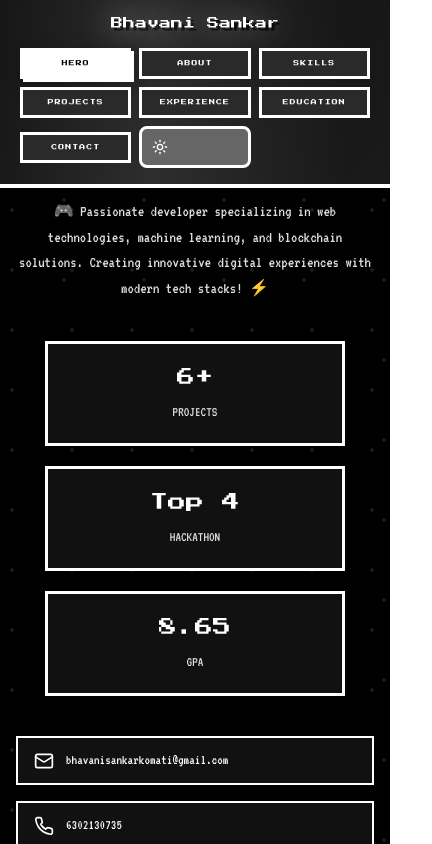
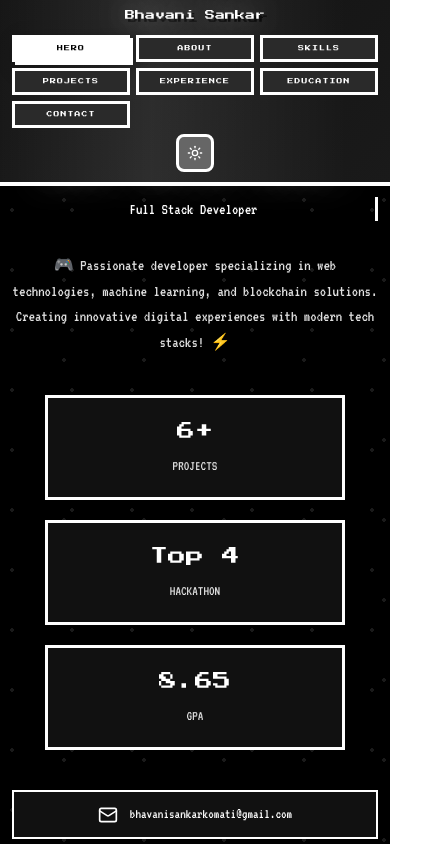
Before and after one commit to KomatiBhavaniSankar/MY-PORTfolio, a React (Vite) app: page / in a window 390 px wide. Shown: the top 844 px of the page, 432 px wide, since content can reach past the window. Built offline with nearby package versions, Linux system fonts and the light colour scheme.

Commit message:
Fix: Hero section and navbar adjustments
- Center the hero section content.
- Adjust the navigation bar to align properly and prevent it from overlapping the name.
- Improve the navigation bar's appearance on mobile screens.

```diff
--- a/src/App.css
+++ b/src/App.css
@@ -1,4 +1,3 @@
-
 /* Import Pixel Fonts */
 @import url('https://fonts.googleapis.com/css2?family=Press+Start+2P&family=VT323:wght@400&display=swap');
 
@@ -109,9 +108,9 @@ body {
 .nav-container {
   max-width: 1200px;
   margin: 0 auto;
-  display: grid;
-  grid-template-columns: auto 1fr auto;
+  display: flex;
   align-items: center;
+  justify-content: space-between;
   padding: 16px 20px;
   gap: 20px;
 }
@@ -125,6 +124,7 @@ body {
   animation: pixelGlow 2s ease-in-out infinite alternate;
   transition: all 0.3s ease;
   cursor: pointer;
+  flex-shrink: 0;
 }
 
 .nav-brand:hover {
@@ -135,13 +135,11 @@ body {
 }
 
 .nav-menu {
-  display: grid;
-  grid-template-columns: repeat(auto-fit, minmax(90px, 1fr));
+  display: flex;
+  align-items: center;
   gap: 12px;
-  align-items: center;
+  flex-wrap: wrap;
   justify-content: center;
-  max-width: 600px;
-  margin: 0 auto;
 }
 
 .nav-link {
@@ -162,6 +160,7 @@ body {
   animation: fadeInUp 0.6s ease-out forwards;
   animation-delay: calc(var(--index) * 0.1s);
   opacity: 1;
+  white-space: nowrap;
 }
 
 .nav-link::before {
@@ -223,6 +222,7 @@ body {
   position: relative;
   overflow: hidden;
   border-radius: 8px;
+  flex-shrink: 0;
 }
 
 .theme-toggle::before {
@@ -255,13 +255,12 @@ body {
 /* Hero Section */
 .hero-section {
   min-height: 100vh;
-  display: grid;
-  grid-template-columns: 1fr;
+  display: flex;
   align-items: center;
   justify-content: center;
   position: relative;
   overflow: hidden;
-  padding: 100px 20px 40px;
+  padding: 120px 20px 40px;
   background:
     radial-gradient(circle at 20% 50%, rgba(255, 255, 255, 0.1) 2px, transparent 2px),
     radial-gradient(circle at 80% 50%, rgba(255, 255, 255, 0.1) 2px, transparent 2px),
@@ -996,30 +995,67 @@ body {
 }
 
 /* Responsive Design */
-@media (max-width: 768px) {
+@media (max-width: 1024px) {
   .nav-container {
-    grid-template-columns: 1fr;
+    flex-direction: column;
     gap: 16px;
-    text-align: center;
+    padding: 16px 20px;
   }
 
   .nav-menu {
-    grid-template-columns: repeat(auto-fit, minmax(70px, 1fr));
+    flex-wrap: wrap;
+    justify-content: center;
+    max-width: 100%;
+  }
+
+  .nav-link {
+    font-size: 8px;
+    padding: 10px 14px;
+  }
+}
+
+@media (max-width: 768px) {
+  .navbar {
+    position: fixed;
+    padding: 0;
+  }
+
+  .nav-container {
+    flex-direction: column;
+    gap: 12px;
+    padding: 12px 16px;
+  }
+
+  .nav-brand {
+    font-size: 12px;
+    order: -1;
+  }
+
+  .nav-menu {
+    display: grid;
+    grid-template-columns: repeat(4, 1fr);
     gap: 8px;
     width: 100%;
+    max-width: 100%;
   }
 
   .nav-link {
     font-size: 7px;
-    padding: 10px 12px;
+    padding: 8px 10px;
+    min-width: 0;
   }
 
-  .nav-brand {
-    font-size: 12px;
+  .theme-toggle {
+    padding: 10px;
+    font-size: 16px;
+    grid-column: span 4;
+    justify-self: center;
+    width: fit-content;
   }
 
   .hero-section {
-    padding: 100px 16px 32px;
+    padding: 140px 16px 32px;
+    min-height: calc(100vh - 20px);
   }
 
   .hero-stats {
@@ -1031,78 +1067,56 @@ body {
     grid-template-columns: 1fr;
   }
 
-  .about-content {
-    grid-template-columns: 1fr;
-  }
-
-  .skills-grid {
-    grid-template-columns: 1fr;
-  }
-
-  .projects-grid {
-    grid-template-columns: 1fr;
-  }
-
-  .timeline::before {
-    left: 20px;
-  }
-
-  .timeline-item {
-    width: 100%;
-    padding-left: 50px;
-    padding-right: 0;
-    margin-left: 0;
-  }
-
-  .timeline-item:nth-child(odd) {
-    margin-left: 0;
-    padding-left: 50px;
-    padding-right: 0;
-  }
-
-  .timeline-marker {
-    left: 12px !important;
-    right: auto !important;
-  }
-
-  .education-grid {
-    grid-template-columns: 1fr;
-  }
-
-  .contact-methods {
-    grid-template-columns: 1fr;
+  .contact-item {
+    justify-content: center;
+    text-align: center;
   }
 }
 
 @media (max-width: 480px) {
-  .nav-link {
-    font-size: 6px;
-    padding: 8px 10px;
+  .nav-container {
+    padding: 10px 12px;
+  }
+
+  .nav-brand {
+    font-size: 10px;
   }
 
   .nav-menu {
     grid-template-columns: repeat(3, 1fr);
+    gap: 6px;
+  }
+
+  .nav-link {
+    font-size: 6px;
+    padding: 6px 8px;
   }
 
   .theme-toggle {
-    padding: 10px;
+    padding: 8px;
+    font-size: 14px;
+    grid-column: span 3;
+  }
+
+  .hero-section {
+    padding: 160px 12px 24px;
+  }
+
+  .container {
+    padding: 0 12px;
+  }
+
+  .title-name {
+    font-size: 14px;
+  }
+
+  .title-role {
     font-size: 16px;
   }
 
-  .container {
-    padding: 0 16px;
-  }
-
-  .section-title {
-    font-size: 18px;
-  }
-
-  .title-name {
-    font-size: 16px;
-  }
-
-  .title-role {
-    font-size: 18px;
+  .cta-button {
+    font-size: 12px;
+    padding: 16px 32px;
   }
 }
 
```
